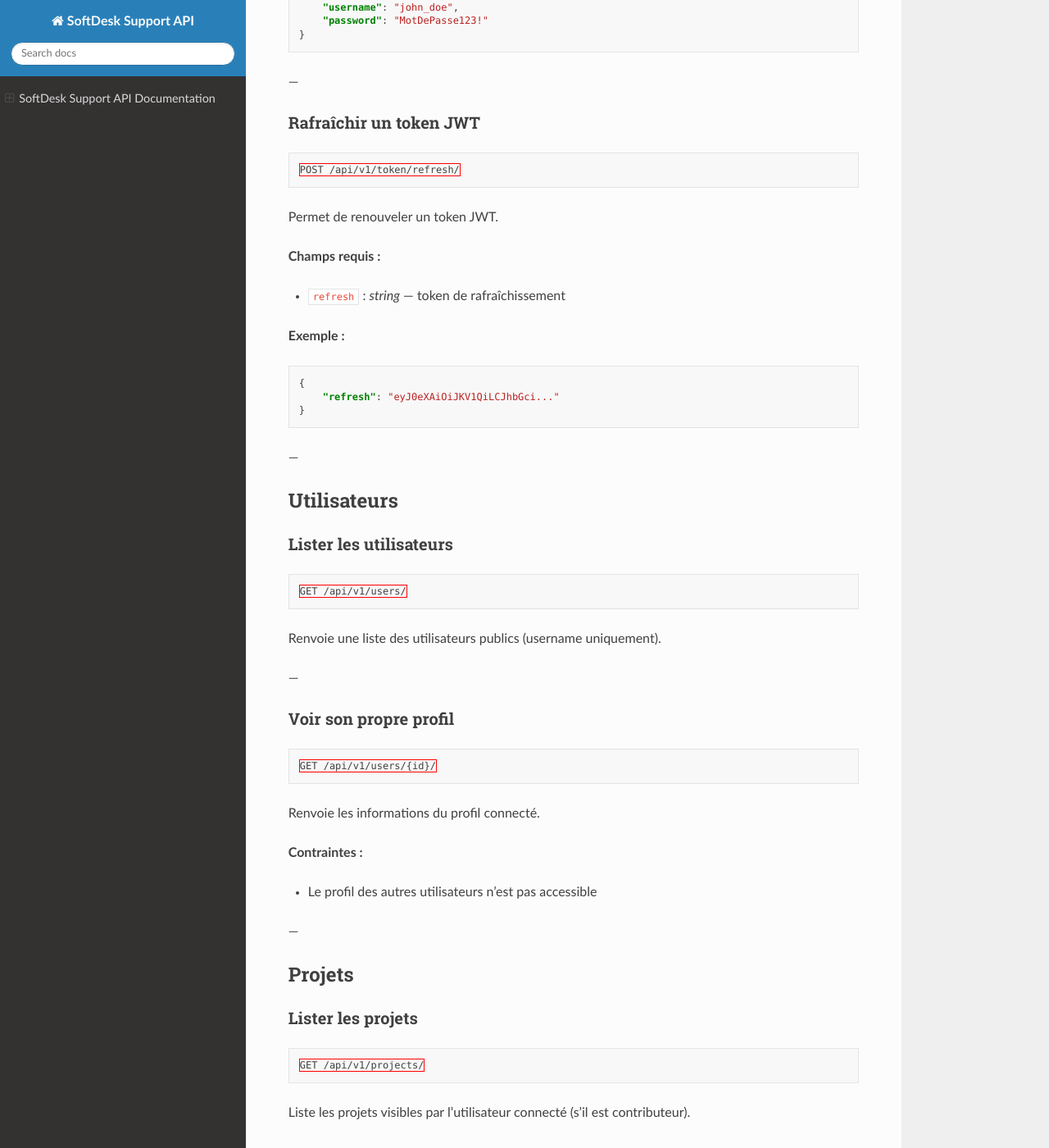
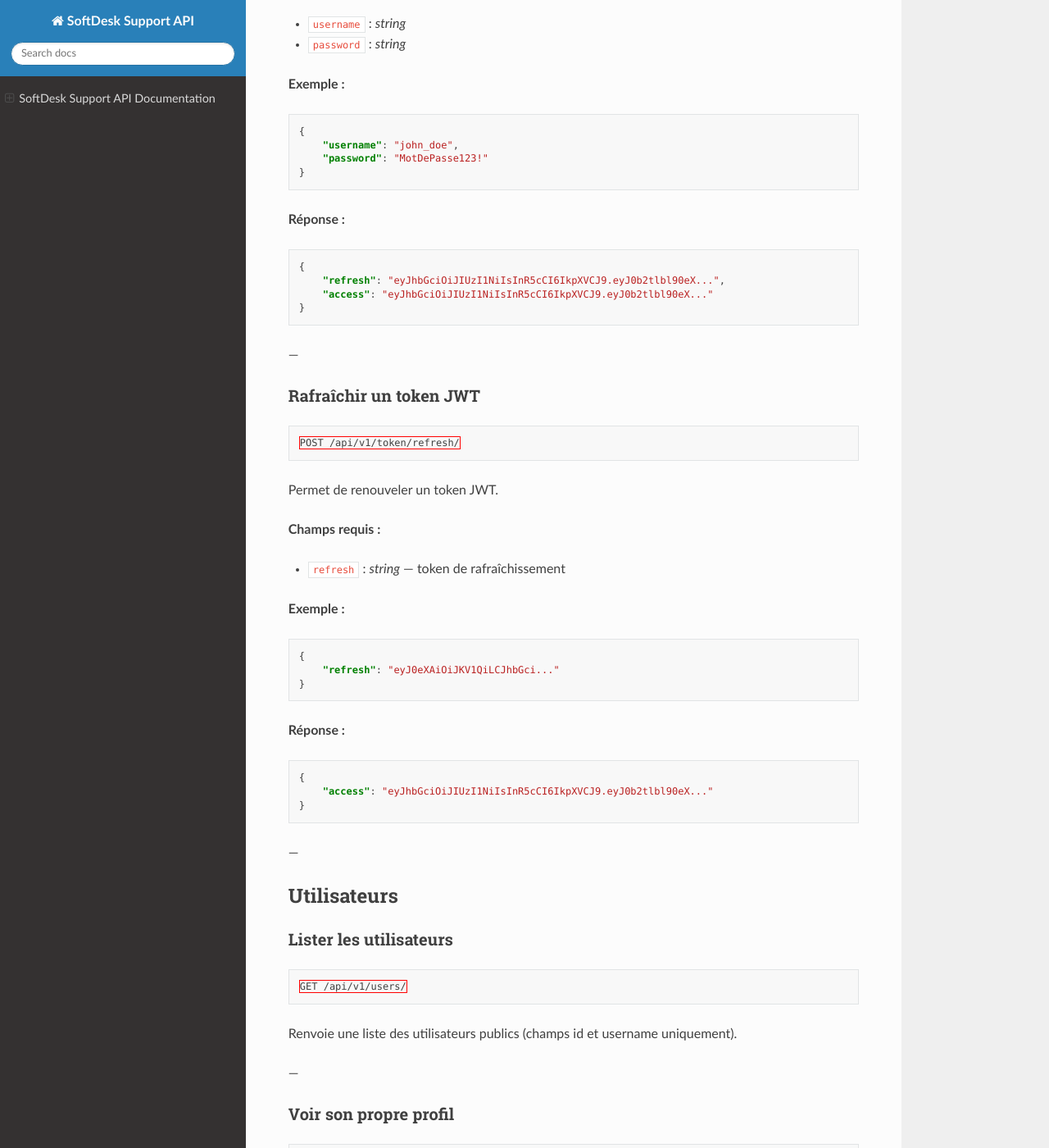
Before and after one commit to Mikael2983/OC_P10_Create_secure_RESTful_API, a Sphinx documentation site: the page built from docs/index.rst, in a window 1280 px wide and 1400 px high, scrolled down 2231 px. Shown: the whole window at 82% size. Built offline with Sphinx 7.4.7 and the Read the Docs theme 3.1.0, drawn with Linux system fonts in a browser that asks for light colours; some of the changed text lies outside the part shown.

Commit message:
ajout des réponses du server

```diff
--- a/docs/index.rst
+++ b/docs/index.rst
@@ -30,10 +30,13 @@ Inscrit un nouvel utilisateur.
 
 * ``username`` : *string* — identifiant unique
 * ``password`` : *string* — mot de passe sécurisé
-* ``email`` : *string* — adresse email valide
 * ``birth_date`` : *string (date)* — format YYYY-MM-DD
-* ``can_be_contacted`` : *boolean*
-* ``can_data_be_shared`` : *boolean*
+
+**Champs optionnels :**
+
+* ``can_be_contacted`` : *boolean*, par défaut => True
+* ``can_data_be_shared`` : *boolean*, par défaut => True
+* ``email`` : *string* — adresse email valide,  par défaut => Null
 
 **Exemple de requête :**
 
@@ -79,6 +86,14 @@ Permet à un utilisateur de récupérer un token d’accès JWT.
         "password": "MotDePasse123!"
     }
 
+**Réponse :**
+
+.. code-block:: json
+
+    {
+        "refresh": "eyJhbGciOiJIUzI1NiIsInR5cCI6IkpXVCJ9.eyJ0b2tlbl90eX...",
+        "access": "eyJhbGciOiJIUzI1NiIsInR5cCI6IkpXVCJ9.eyJ0b2tlbl90eX..."
+    }
 ---
 
 Rafraîchir un token JWT
@@ -102,6 +117,13 @@ Permet de renouveler un token JWT.
         "refresh": "eyJ0eXAiOiJKV1QiLCJhbGci..."
     }
 
+**Réponse :**
+
+.. code-block:: json
+
+    {
+        "access": "eyJhbGciOiJIUzI1NiIsInR5cCI6IkpXVCJ9.eyJ0b2tlbl90eX..."
+    }
 ---
 
 Utilisateurs
@@ -114,7 +136,7 @@ Lister les utilisateurs
 
    GET /api/v1/users/
 
-Renvoie une liste des utilisateurs publics (username uniquement).
+Renvoie une liste des utilisateurs publics (champs id et username uniquement).
 
 ---
 
```
Also changed, not shown: other parts of docs/index.rst (+4 -0 lines).
